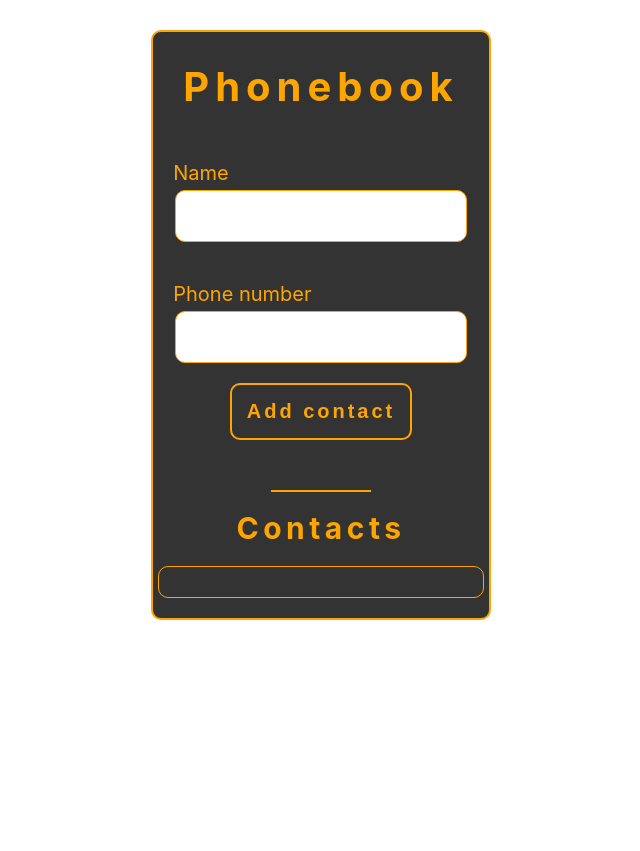
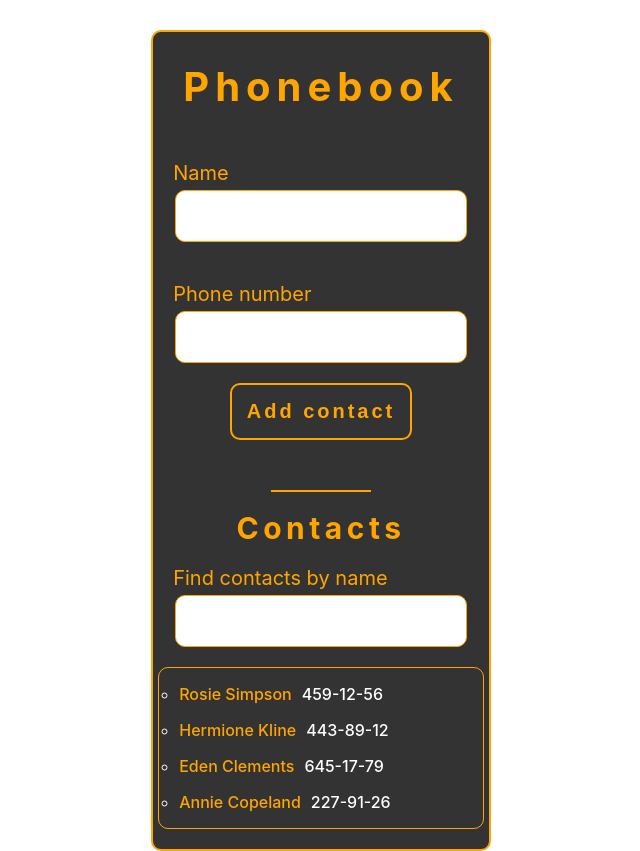
Before and after one commit to Serhiy-Slipchuk/goit-react-hw-02-phonebook, a React (Create React App) app: page / in a window 1280 px wide. Shown: the whole page, without its empty margins (319-959 px from the left). Before the commit the page ends 800 px from the top, so only its background shows below. Built offline with nearby package versions, Linux system fonts and the light colour scheme.

Commit message:
Step 03 completed

```diff
--- a/src/components/App.jsx
+++ b/src/components/App.jsx
@@ -4,11 +4,18 @@ import { Component } from "react";
 import { nanoid } from 'nanoid'
 import ContactsForm from "./ContactsForm/ContactsForm";
 import ContactsList from './ContactsList/ContactsList';
+import Filter from './Filter/Filter';
 
 export class App extends Component {
 
   state = {
-    contacts: [],
+    contacts: [
+      {id: 'id-1', name: 'Rosie Simpson', number: '459-12-56'},
+      {id: 'id-2', name: 'Hermione Kline', number: '443-89-12'},
+      {id: 'id-3', name: 'Eden Clements', number: '645-17-79'},
+      {id: 'id-4', name: 'Annie Copeland', number: '227-91-26'},
+    ],
+    filter: '',
     name: '',
     number: ''
   }
@@ -23,6 +30,9 @@ export class App extends Component {
   handlerInputChange = (event) => {
     const { name, value } = event.target;
     this.setState({ [name]: value });
+    setTimeout(()=>{
+      console.log(this.state);
+    }, 1000)
   }
 
   render() {
@@ -46,7 +56,9 @@ export class App extends Component {
             number={this.state.number}
           />
 
-          <ContactsList contacts={this.state.contacts}/>
+          <h2 className={css.heading}>Contacts</h2>
+          <Filter filter={this.state.filter} onChangeFilter={this.handlerInputChange}/>
+          <ContactsList contacts={this.state.contacts} filter={this.state.filter}/>
 
         </div>
       </div>
--- a/src/components/App.module.scss
+++ b/src/components/App.module.scss
@@ -13,3 +13,25 @@
     text-align: center;
     color:orange;
 }
+
+.heading {
+    position: relative;
+    margin: 50px 0 0;
+    padding-top: 20px;
+    font-size: 30px;
+    text-align: center;
+    letter-spacing: 0.15em;
+    color: orange;
+
+    &::after {
+        position: absolute;
+        top: 0;
+        left: 50%;
+        content: '';
+        display: block;
+        height: 2px;
+        width: 100px;
+        background-color: orange;
+        transform: translateX(-50%);
+    }
+}
--- a/src/components/ContactsList/ContactsList.jsx
+++ b/src/components/ContactsList/ContactsList.jsx
@@ -1,18 +1,31 @@
 import css from './ContactsList.module.scss'
 import PropTypes from 'prop-types'
 
-const ContactsList = function ({ contacts }) {
+const ContactsList = function ({ contacts, filter }) {
     return (
         <>
-            <h1 className={css.heading}>Contacts</h1>
             <ul className={css.contactsList}>
-                {contacts.map(( { id, name, number } ) => {
+                {filter ==='' ?
+                contacts.map(( { id, name, number } ) => {
                     return (
                         <li key={id}>
                             <p className={css.contactText}>{name}<span className={css.phoneText}>{number}</span></p>
                         </li>
                     )
-                })}
+                })
+
+                :
+
+                contacts
+                .filter(({ name })=> name.toLowerCase().includes(filter.toLowerCase()))
+                .map(({ id, name, number }) => {
+                    return (
+                        <li key={id}>
+                            <p className={css.contactText}>{name}<span className={css.phoneText}>{number}</span></p>
+                        </li>
+                    )
+                })
+                }
             </ul>
         </>
     )
@@ -24,7 +37,8 @@ ContactsList.propTypes = {
         name: PropTypes.string.isRequired,
         number: PropTypes.string.isRequired
       })
-    )
+    ),
+    filter: PropTypes.string
 }
 
 export default ContactsList
--- a/src/components/ContactsList/ContactsList.module.scss
+++ b/src/components/ContactsList/ContactsList.module.scss
@@ -1,25 +1,3 @@
-.heading {
-    position: relative;
-    margin: 50px 0 0;
-    padding-top: 20px;
-    font-size: 30px;
-    text-align: center;
-    letter-spacing: 0.15em;
-    color: orange;
-
-    &::after {
-        position: absolute;
-        top: 0;
-        left: 50%;
-        content: '';
-        display: block;
-        height: 2px;
-        width: 100px;
-        background-color: orange;
-        transform: translateX(-50%);
-    }
-}
-
 .contactsList {
     display: block;
     min-height: 30px;
--- /dev/null
+++ b/src/components/Filter/Filter.jsx
@@ -0,0 +1,24 @@
+import css from './Filter.module.scss'
+import PropTypes from 'prop-types'
+
+const Filter = function({ filter, onChangeFilter}) {
+    return (
+        <div className={css.filter}>
+            <p>Find contacts by name</p>
+            <input
+                className={css.input}
+                type="text"
+                name="filter"
+                value={filter}
+                onChange={onChangeFilter}
+            />
+        </div>
+    )
+}
+
+Filter.propTypes = {
+    filter: PropTypes.string,
+    onChangeFilter: PropTypes.func.isRequired,
+}
+
+export default Filter
--- /dev/null
+++ b/src/components/Filter/Filter.module.scss
@@ -0,0 +1,25 @@
+.filter {
+    display: block;
+
+    & p {
+        margin-left: 20px;
+        margin-bottom: 5px;
+        font-size: 20px;
+        color:orange;
+    }
+}
+
+.input {
+    display: block;
+    margin-left: auto;
+    margin-right: auto;
+    margin-bottom: 20px;
+    padding: 10px 20px;
+    width: 250px;
+    height: 30px;
+    font-size: 30px;
+    border: 1px solid orange;
+    border-radius: 10px;
+    background-color: white;
+    outline-color: green;
+}
```
